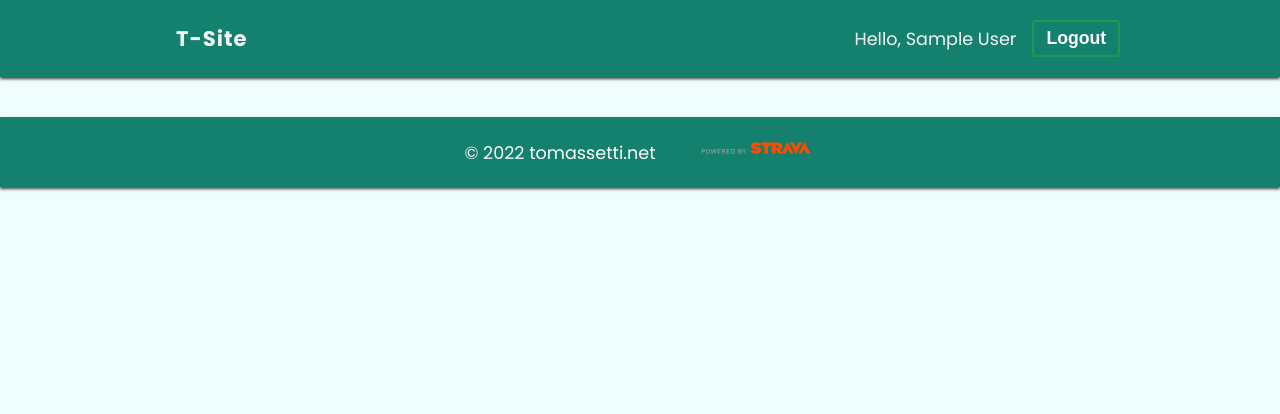
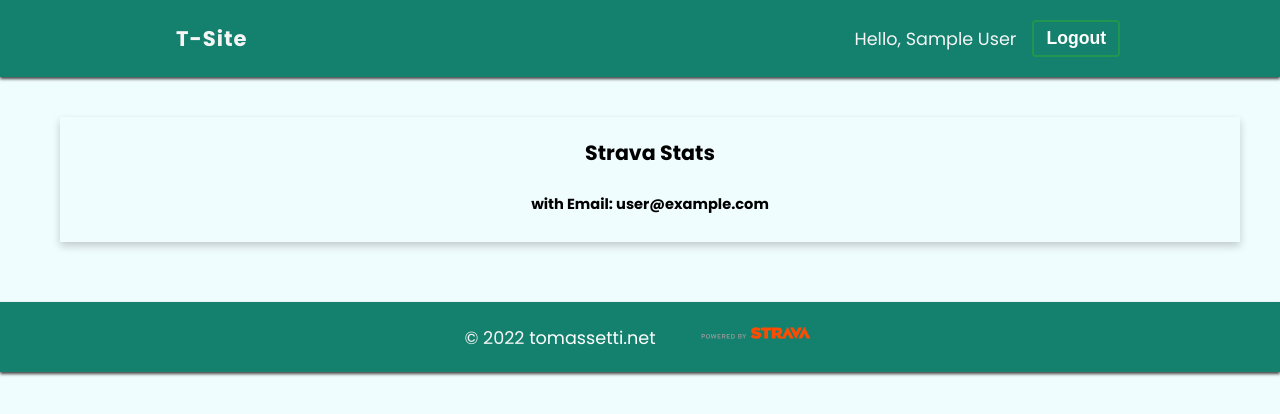
Before and after one commit to scotttct/Strava-React-Firebase-Auth, a React (Create React App) app: page /stats in a window 1280 px wide. Shown: the top 414 px of the page. Built offline with nearby package versions, Linux system fonts and the light colour scheme; no server answers; the database is empty; sample sign-in values are in the browser's storage.

Commit message:
update firebase config

```diff
--- a/src/pages/stats/Stats.js
+++ b/src/pages/stats/Stats.js
@@ -10,7 +10,7 @@ export default function Stats() {
 
     const { user } = useAuthContext()
     const id = user.uid
-    //const email = user.email
+    const email = user.email
 
     const {document, error} = useDocument("stravaCode", id)
 
@@ -25,7 +25,7 @@ export default function Stats() {
 
       // const strUserId = document.stravaUserId
 
-      // const strUsername = document.stravaUsername
+     //const strUsername = document.stravaUsername
       //})
       //const auth_link = "https://www.strava.com/oauth/token"
       //const activities_link = `https://www.strava.com/api/v3/athlete/activities?access_token=${accessToken}`
@@ -37,17 +37,17 @@ export default function Stats() {
       return (
         <>
         {error && <p className={styles['error']}>{error.message}</p>}
-        {/* {err && <p className={styles['error']}>{err.message}</p>}
+        {/* {err && <p className={styles['error']}>{err.message}</p>}*/}
 
-        {isPending  && <div><img className={styles['loadingImg']} src="./loading.gif" alt="loading"></img></div> }
-        {data && <div className="container">
+        {/* {isPending  && <div><img className={styles['loadingImg']} src="./loading.gif" alt="loading"></img></div> }
+        {data && <div className="container"> */}
                 <div>
-                  <h3>Strava Stats</h3>
+
                     <div className={styles['card']} >
-
+                     <h3>Strava Stats</h3>
                       <div className={styles['card-container']}>
 
-                        <h4><b>Welcome{strUsername}</b></h4>
+                        {/* <h4><b>Welcome{strUsername}</b></h4>  */}
                          <h5>with Email: {email}</h5>
 
                       </div>
@@ -55,7 +55,7 @@ export default function Stats() {
                    </div>
 
                 </div>
-           </div>
-        } */}
+           {/* </div>            */}
+        {/* }  */}
          </>)
 }
--- a/src/pages/stats/Stats.module.css
+++ b/src/pages/stats/Stats.module.css
@@ -6,6 +6,9 @@
     /* Add shadows to create the "card" effect */
     box-shadow: 0 4px 8px 0 rgba(0,0,0,0.2);
     transition: 0.3s;
+    text-align: center;
+    padding-top:20px;
+    margin: 40px 40px 60px 60px ;
   }
 
   /* On mouse-over, add a deeper shadow */
```
Also changed, not shown: 1 other file (tests, documents, lock files or other folders).
